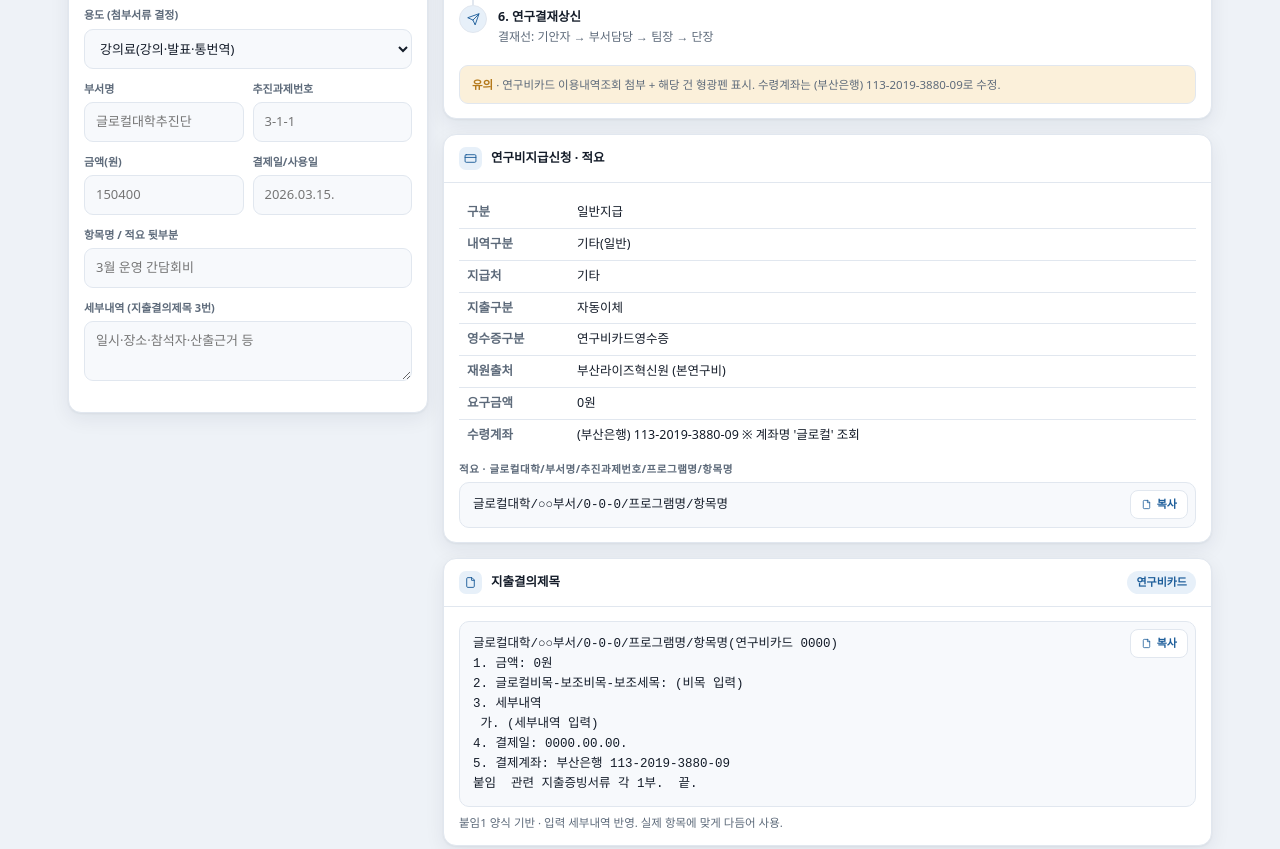
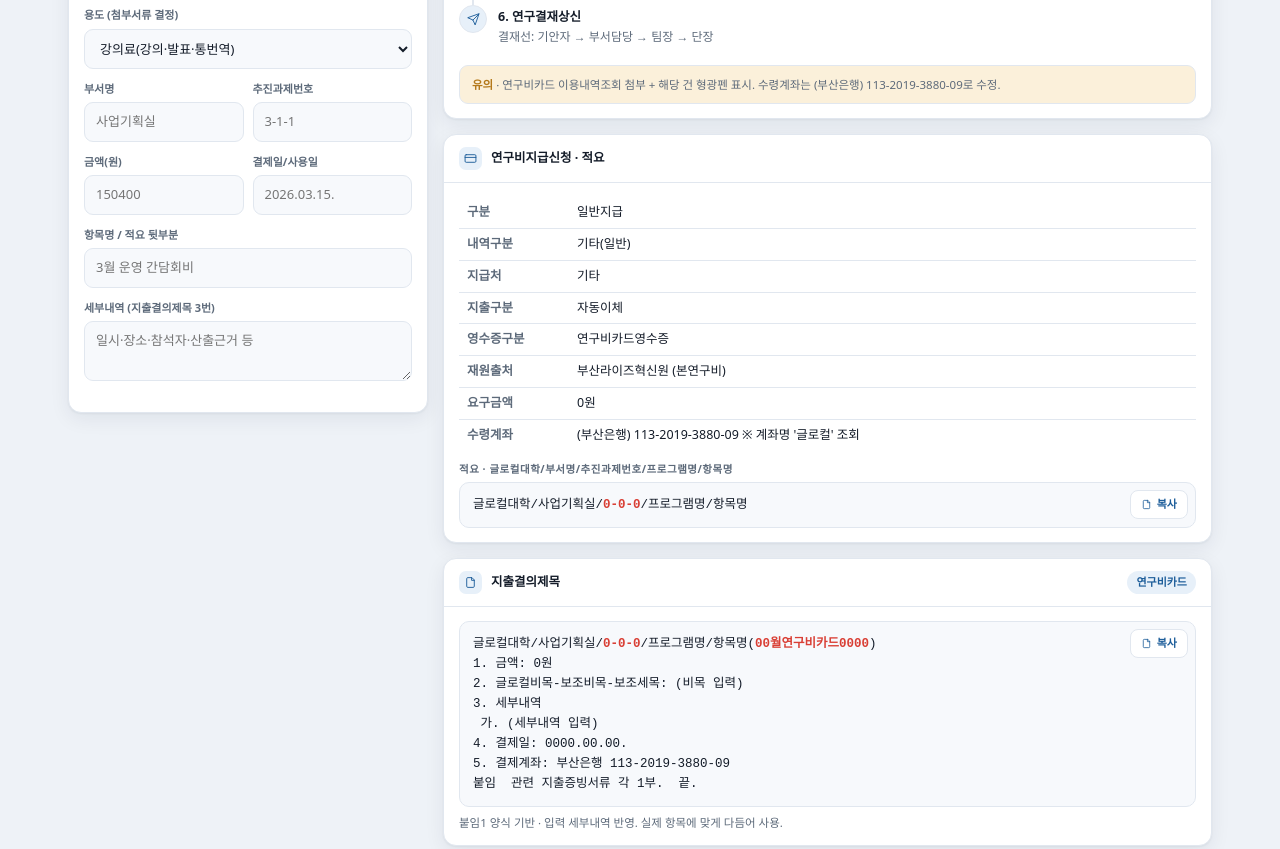
Before and after one commit to Hwang-InHoo/glocal-jichul-tool, a plain HTML site: page index.html in a window 1280 px wide. Shown: the part 516-1365 px from the top of the page. Drawn offline with Linux system fonts and the light colour scheme.

Commit message:
부서 기본값 사업기획실 / 연구비카드 00월연구비카드0000 / 0-0-0·카드번호 빨간색

```diff
--- a/index.html
+++ b/index.html
@@ -42,6 +42,7 @@ select:focus,input:focus,textarea:focus{border-color:var(--ac);box-shadow:0 0 0
 h3.g{font-size:10.5px;font-weight:800;color:var(--mut);letter-spacing:.05em;margin:12px 0 4px}h3.g:first-child{margin-top:0}
 .hint{font-size:11.5px;color:var(--mut);margin-top:7px}
 .ft{margin-top:24px;font-size:11px;color:var(--mut);text-align:center;line-height:1.7}
+.rd{color:#D93F35;font-weight:700}
 </style></head><body><div class="wrap">
 <div class="top"><div class="logo" id="lg"></div><div><h1>글로컬 지출업무 도우미</h1><div class="s">동아대학교 글로컬대학추진단 · 산학연구지원시스템 지출결의</div></div><div class="sp"></div><span class="pill" id="pill"></span></div>
 <div class="kpis" id="kpis"></div>
@@ -51,7 +52,7 @@ h3.g{font-size:10.5px;font-weight:800;color:var(--mut);letter-spacing:.05em;marg
 <div class="r2"><div class="fl"><label class="f">비목</label><input id="bimok" placeholder="예: 교육ㆍ연구 프로그램…"></div><div class="fl"><label class="f">보조세목</label><input id="semok" placeholder="예: 일반수용비"></div></div>
 <div class="fl"><label class="f">지급 유형</label><div class="seg" id="pt"></div></div>
 <div class="fl"><label class="f">용도 (첨부서류 결정)</label><select id="use"></select></div>
-<div class="r2"><div class="fl"><label class="f">부서명</label><input id="dept" placeholder="글로컬대학추진단"></div><div class="fl"><label class="f">추진과제번호</label><input id="pno" placeholder="3-1-1"></div></div>
+<div class="r2"><div class="fl"><label class="f">부서명</label><input id="dept" placeholder="사업기획실"></div><div class="fl"><label class="f">추진과제번호</label><input id="pno" placeholder="3-1-1"></div></div>
 <div class="r2"><div class="fl"><label class="f">금액(원)</label><input id="amt" inputmode="numeric" placeholder="150400"></div><div class="fl"><label class="f">결제일/사용일</label><input id="date" placeholder="2026.03.15."></div></div>
 <div class="fl"><label class="f">항목명 / 적요 뒷부분</label><input id="title" placeholder="3월 운영 간담회비"></div>
 <div class="fl"><label class="f">세부내역 (지출결의제목 3번)</label><textarea id="detail" placeholder="일시·장소·참석자·산출근거 등"></textarea></div>
@@ -59,14 +60,15 @@ h3.g{font-size:10.5px;font-weight:800;color:var(--mut);letter-spacing:.05em;marg
 <div class="out" id="out"></div></div>
 <div class="ft">※ 「산학연구시스템 결의 및 구매 매뉴얼」·「2026 글로컬대학 사업비 집행 지침」 기준. 제출 전 최신 지침 확인.<br>개인카드 불가 · 연구비카드/세금계산서/현금영수증(603-82-07701)만 인정.</div>
 </div>
-<script>var CM={재원출처:"부산라이즈혁신원 (본연구비)",수령계좌:"(부산은행) 113-2019-3880-09  ※ 계좌명 '글로컬' 조회"};
+<script>
+var CM={재원출처:"부산라이즈혁신원 (본연구비)",수령계좌:"(부산은행) 113-2019-3880-09  ※ 계좌명 '글로컬' 조회"};
 var IC={dash:'<path d="M3 13h8V3H3zM13 21h8V8h-8zM13 3v3M3 17v4h8"/>',receipt:'<path d="M5 3v18l2-1 2 1 2-1 2 1 2-1 2 1V3l-2 1-2-1-2 1-2-1-2 1z"/><path d="M9 8h6M9 12h6"/>',card:'<rect x="2" y="5" width="20" height="14" rx="2"/><path d="M2 10h20"/>',send:'<path d="M22 2L11 13M22 2l-7 20-4-9-9-4z"/>',build:'<rect x="4" y="3" width="16" height="18" rx="1.5"/><path d="M8 7h2M14 7h2M8 11h2M14 11h2M8 15h2M14 15h2"/>',tag:'<path d="M20 12l-8 8-9-9V3h8z"/><circle cx="7" cy="7" r="1.3"/>',coins:'<ellipse cx="9" cy="7" rx="6" ry="3"/><path d="M3 7v5c0 1.7 2.7 3 6 3M15 12.5c3.3 0 6-1.3 6-3M21 9.5v8c0 1.7-2.7 3-6 3s-6-1.3-6-3v-3"/>',doc:'<path d="M14 3H7a2 2 0 0 0-2 2v14a2 2 0 0 0 2 2h10a2 2 0 0 0 2-2V8z"/><path d="M14 3v5h5M8 13h8M8 17h6"/>',file:'<path d="M14 3H7a2 2 0 0 0-2 2v14a2 2 0 0 0 2 2h10a2 2 0 0 0 2-2V8z"/><path d="M14 3v5h5"/>',list:'<path d="M8 6h13M8 12h13M8 18h13M3.5 6h.01M3.5 12h.01M3.5 18h.01"/>',route:'<circle cx="6" cy="19" r="2"/><circle cx="18" cy="5" r="2"/><path d="M8 19h6a4 4 0 0 0 0-8H10a4 4 0 0 1 0-8h6"/>',check:'<path d="M20 6L9 17l-5-5"/>',folder:'<path d="M3 7a2 2 0 0 1 2-2h4l2 2h8a2 2 0 0 1 2 2v8a2 2 0 0 1-2 2H5a2 2 0 0 1-2-2z"/>'};
 function ic(n){return '<svg class="i" viewBox="0 0 24 24">'+(IC[n]||'')+'</svg>'}
 var $=function(s){return document.querySelector(s)};
 function esc(s){return String(s).replace(/[&<>]/g,function(c){return{'&':'&amp;','<':'&lt;','>':'&gt;'}[c]})}
 function fmt(n){n=String(n||'').replace(/[^0-9]/g,'');return n?Number(n).toLocaleString('ko-KR'):'0'}
 var PT={
-card:{label:"연구비카드",icon:"card",info:{"구분":"일반지급","내역구분":"기타(일반)","지급처":"기타","지출구분":"자동이체","영수증구분":"연구비카드영수증"},extra:"연구비카드 이용내역조회 첨부 + 해당 건 형광펜 표시. 수령계좌는 (부산은행) 113-2019-3880-09로 수정.",tt:function(x){return "글로컬대학/"+x.dept+"/"+x.pno+"/"+x.prog+"/"+x.title+"("+x.dm+"연구비카드 0000)\n1. 금액: "+x.amtf+"원\n2. 글로컬비목-보조비목-보조세목: "+x.bmok+"\n3. 세부내역\n"+x.di+"\n4. 결제일: "+(x.date||'0000.00.00.')+"\n5. 결제계좌: 부산은행 113-2019-3880-09\n붙임  관련 지출증빙서류 각 1부.  끝."}},
+ card:{label:"연구비카드",icon:"card",info:{"구분":"일반지급","내역구분":"기타(일반)","지급처":"기타","지출구분":"자동이체","영수증구분":"연구비카드영수증"},extra:"연구비카드 이용내역조회 첨부 + 해당 건 형광펜 표시. 수령계좌는 (부산은행) 113-2019-3880-09로 수정.",tt:function(x){return "글로컬대학/"+x.dept+"/"+x.pno+"/"+x.prog+"/"+x.title+"(00월연구비카드0000)\n1. 금액: "+x.amtf+"원\n2. 글로컬비목-보조비목-보조세목: "+x.bmok+"\n3. 세부내역\n"+x.di+"\n4. 결제일: "+(x.date||'0000.00.00.')+"\n5. 결제계좌: 부산은행 113-2019-3880-09\n붙임  관련 지출증빙서류 각 1부.  끝."}},
  tax:{label:"전자세금계산서",icon:"receipt",info:{"구분":"일반지급","내역구분":"기타(일반)","지급처":"거래처","지출구분":"계좌이체","영수증구분":"전자세금계산서"},extra:"전자세금계산서 '승인번호' 입력 후 작성일·업체명·금액 확인.",tt:function(x){return "글로컬대학/"+x.dept+"/"+x.pno+"/"+x.prog+"/"+x.title+"\n1. 금액: "+x.amtf+"원\n2. 글로컬비목-보조비목-보조세목: "+x.bmok+"\n3. 세부내역\n"+x.di+"\n   (업체명 / 품목명 / 산출근거)\n붙임  관련 지출증빙서류 각 1부.  끝."}},
  trip:{label:"계좌이체(출장)",icon:"send",info:{"구분":"일반지급","내역구분":"기타(일반)","지급처":"개인지급","지출구분":"계좌이체","영수증구분":"영수증 외 기타"},extra:"출장 신청 시 경비 '기타' 체크, 비고 '재원: 글로컬대학 사업비'. 시내출장은 시내출장신청서.",tt:function(x){return "글로컬대학/"+x.dept+"/"+x.pno+"/"+x.prog+"/"+x.title+"\n1. 금액: "+x.amtf+"원\n2. 글로컬비목-보조비목-보조세목: "+x.bmok+"\n3. 세부내역\n"+x.di+"\n   (지급대상자 / 출장기간 / 출장지 / 일비·식비·숙박비·교통비)\n붙임  관련 지출증빙서류 각 1부.  끝."}},
  expert:{label:"전문가활용비",icon:"build",info:{"구분":"인건비성","내역구분":"전문가활용비","지급처":"개인지급","지출구분":"계좌이체","세금종류":"기타소득"},extra:"산출내용 [지급액]원 x [1]시 형식. 목적·내용·비고(산출근거) 작성.",tt:function(x){return "글로컬대학/"+x.dept+"/"+x.pno+"/"+x.prog+"/"+x.title+"\n1. 금액: "+x.amtf+"원\n2. 글로컬비목-보조비목-보조세목: "+x.bmok+"\n3. 세부내역\n"+x.di+"\n   (지급대상자 / 일시 / 장소 / 내용 / 참석자 / 산출근거)\n붙임  관련 지출증빙서류 각 1부.  끝."}},
@@ -97,7 +99,8 @@ var USES=[
 var CD=[["프로그램 실시 내부결재 공문 (스캔본)","공통"],["프로그램 시행계획서","별지 제2호"],["프로그램 결과보고 내부결재 공문","공통"],["프로그램 시행 결과보고서","별지 제3호"]];
 var st={ptype:"card",use:0};
 function gx(){var d=$('#detail').value.trim();var date=$('#date').value.trim();var bm=$('#bimok').value.trim();var sm=$('#semok').value.trim();
-return{dept:$('#dept').value||'○○부서',pno:$('#pno').value||'0-0-0',prog:$('#prog').value||'프로그램명',title:$('#title').value||'항목명',amtf:fmt($('#amt').value),date:date,dm:date?date.replace(/\./g,'').slice(4,6)+'월 ':'',bmok:bm?bm+'-운영비-'+sm:'(비목 입력)',di:d?d.split('\n').map(function(l){return ' 가. '+l}).join('\n'):' 가. (세부내역 입력)'}}
+ return{dept:$('#dept').value||'사업기획실',pno:$('#pno').value||'0-0-0',prog:$('#prog').value||'프로그램명',title:$('#title').value||'항목명',amtf:fmt($('#amt').value),date:date,dm:date?date.replace(/\./g,'').slice(4,6)+'월 ':'',bmok:bm?bm+'-운영비-'+sm:'(비목 입력)',di:d?d.split('\n').map(function(l){return ' 가. '+l}).join('\n'):' 가. (세부내역 입력)'}}
+function hl(s){return s.replace(/00월연구비카드0000/g,'<span class="rd">00월연구비카드0000</span>').replace(/0-0-0/g,'<span class="rd">0-0-0</span>')}
 function cp(txt){var id='c'+Math.random().toString(36).slice(2,8);setTimeout(function(){var b=document.getElementById(id);if(b)b.onclick=function(){navigator.clipboard.writeText(txt).then(function(){b.innerHTML=ic('check')+' 복사됨';b.className='cp done';setTimeout(function(){b.innerHTML=ic('file')+' 복사';b.className='cp'},1400)})}},0);return '<button class="cp" type="button" id="'+id+'">'+ic('file')+' 복사</button>'}
 function li(t,tag){var c=/별지/.test(tag)?'f':''; return '<li><span class="b">'+ic('check')+'</span><span>'+esc(t)+(tag?'<span class="tg '+c+'">'+tag+'</span>':'')+'</span></li>'}
 function kpis(){var x=gx();var pt=PT[st.ptype];$('#kpis').innerHTML=
@@ -114,8 +117,8 @@
  var sh='';for(var i=0;i<stp.length;i++)sh+='<div class="st"><div class="d">'+ic(stp[i][0])+'</div><div class="t"><b>'+(i+1)+'. '+stp[i][1]+'</b><div class="m">'+stp[i][2]+'</div></div></div>';
  $('#out').innerHTML=
   '<div class="card"><h2><span class="ic">'+ic('route')+'</span> 지출 절차 <span class="n">'+pt.label+'</span></h2><div class="bd"><div class="steps">'+sh+'</div><div class="nt"><b>유의</b> · '+esc(pt.extra)+'</div></div></div>'+
-'<div class="card"><h2><span class="ic">'+ic('card')+'</span> 연구비지급신청 · 적요</h2><div class="bd"><table class="kv"><tbody>'+info+'</tbody></table><h3 class="g">적요 · 글로컬대학/부서명/추진과제번호/프로그램명/항목명</h3><div class="cb">'+cp(jeog)+'<pre>'+esc(jeog)+'</pre></div></div></div>'+
-'<div class="card"><h2><span class="ic">'+ic('file')+'</span> 지출결의제목 <span class="n">'+pt.label+'</span></h2><div class="bd"><div class="cb">'+cp(pt.tt(x))+'<pre>'+esc(pt.tt(x))+'</pre></div><div class="hint">붙임1 양식 기반 · 입력 세부내역 반영. 실제 항목에 맞게 다듬어 사용.</div></div></div>'+
+  '<div class="card"><h2><span class="ic">'+ic('card')+'</span> 연구비지급신청 · 적요</h2><div class="bd"><table class="kv"><tbody>'+info+'</tbody></table><h3 class="g">적요 · 글로컬대학/부서명/추진과제번호/프로그램명/항목명</h3><div class="cb">'+cp(jeog)+'<pre>'+hl(esc(jeog))+'</pre></div></div></div>'+
+  '<div class="card"><h2><span class="ic">'+ic('file')+'</span> 지출결의제목 <span class="n">'+pt.label+'</span></h2><div class="bd"><div class="cb">'+cp(pt.tt(x))+'<pre>'+hl(esc(pt.tt(x)))+'</pre></div><div class="hint">붙임1 양식 기반 · 입력 세부내역 반영. 실제 항목에 맞게 다듬어 사용.</div></div></div>'+
   '<div class="card"><h2><span class="ic">'+ic('list')+'</span> 첨부 서류 <span class="n">'+u.label+'</span></h2><div class="bd"><h3 class="g">공통 내부결재 문서</h3><ul class="ck">'+CD.map(function(d){return li(d[0],d[1])}).join('')+'</ul><h3 class="g">결과보고 증빙 — '+u.g+'</h3><ul class="ck">'+u.items.map(function(d){return li(d[0],d[1])}).join('')+'</ul>'+(u.warn?'<div class="nt"><b>유의</b> · '+esc(u.warn)+'</div>':'')+(st.ptype=='card'?'<div class="nt">연구비카드: <b>이용내역조회</b> 첨부 + 해당 건 형광펜 표시</div>':'')+'</div></div>';}
 function init(){$('#lg').innerHTML=ic('dash');$('#ici').innerHTML=ic('list');
  $('#pt').innerHTML=Object.keys(PT).map(function(k){return '<button type="button" data-k="'+k+'" aria-pressed="'+(k==st.ptype)+'">'+ic(PT[k].icon)+' '+PT[k].label+'</button>'}).join('');
@@ -130,4 +133,5 @@ var gp=q.get('ptype');if(gp&&PT[gp]){st.ptype=gp;var cs=$('#pt').children;for(va
   var gu=q.get('use');if(gu!==null&&gu!==''&&USES[+gu]){st.use=+gu;$('#use').value=gu}
  }catch(e){}
  render();}
-init();</script></body></html>
+init();
+</script></body></html>
```
Lines whose indentation alone changed are shown as unchanged.
